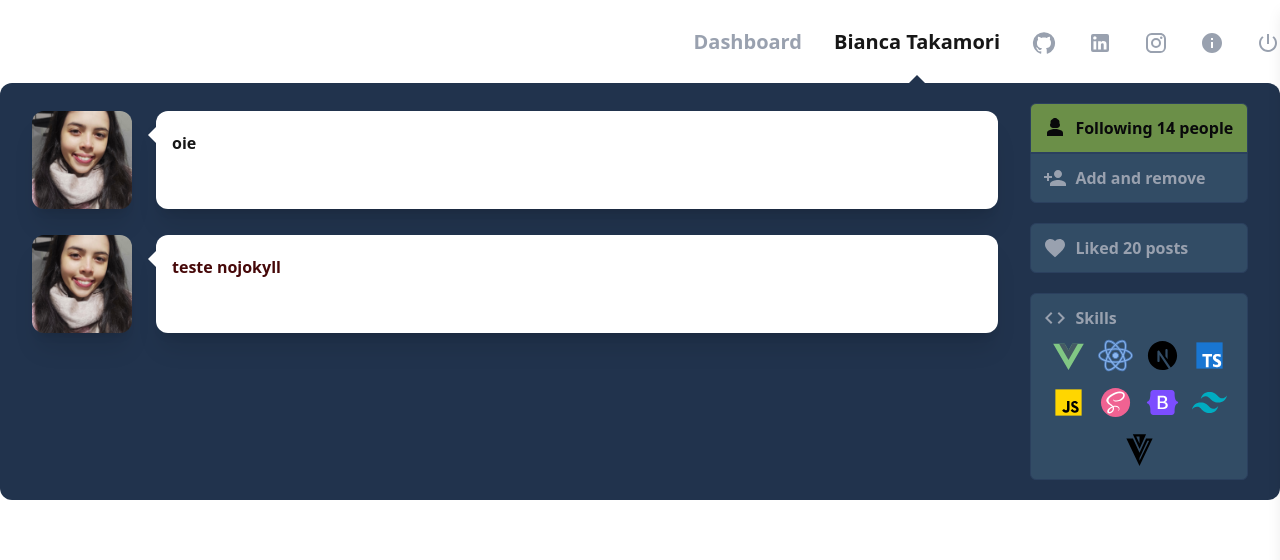
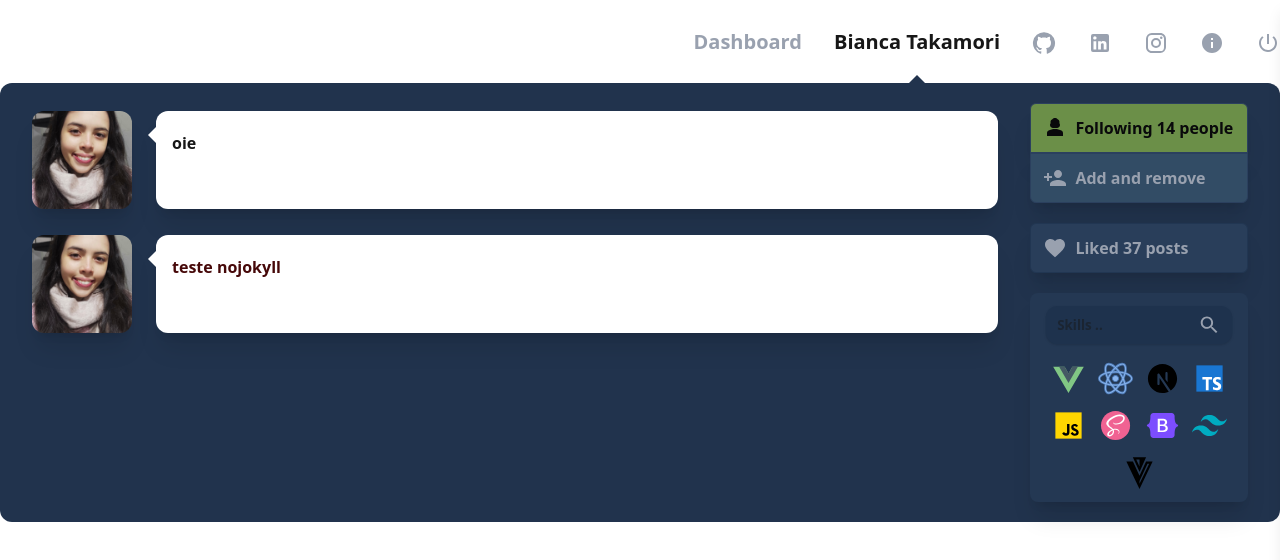
Before and after one commit to bitakamori/portfolio, a Next.js app: page /bianca in a window 1280 px wide. Shown: the top 560 px of the page. Built offline with nearby package versions, Linux system fonts and the light colour scheme.

Commit message:
add search

```diff
--- a/app/bianca/page.tsx
+++ b/app/bianca/page.tsx
@@ -1,17 +1,53 @@
 import { Post } from "@/app/components/post";
+import Image from "next/image";
 
 export default function Bianca() {
+  const tecs = [
+    { name: "Vue.js", src: "/vuejs.svg" },
+    { name: "React", src: "/react.svg" },
+    { name: "Next.js", src: "/nextjs.svg" },
+    { name: "Typescript", src: "/typescript.svg" },
+    { name: "Javascript", src: "/javascript.svg" },
+    { name: "Sass", src: "/sass.svg" },
+    { name: "Bootstrap", src: "/bootstrap.svg" },
+    { name: "Tailwind", src: "/tailwind.svg" },
+    { name: "Vuetify", src: "/vuetify.svg" },
+  ];
   return (
+    <>
+      <div className="hidden md:inline">
         <Post
           src="/eu.jpg"
           alt="Bianca Takamori"
           width={100}
           height={100}
           isPost={true}
+          nick="btakamori"
         >
           <div>
             <p className="text-red-950">teste nojokyll</p>
           </div>
         </Post>
+      </div>
+      <div className="md:hidden">
+        <Post
+          src="/eu.jpg"
+          alt="Bianca Takamori"
+          width={50}
+          height={50}
+          isPost={true}
+          nick="btakamori"
+        >
+          <p className="text-zinc-900 text-lg">Skills</p>
+          <div className="flex flex-wrap gap-3 justify-center mt-2 py-3">
+            {tecs.map((tec) => (
+              <div key={tec.src || tec.name}>
+                <Image src={tec.src} alt={tec.name} width="35" height="35" />
+              </div>
+            ))}
+          </div>
+        </Post>
+      </div>
+    </>
   );
 }
--- /dev/null
+++ b/app/components/icons.tsx
@@ -0,0 +1,44 @@
+import Link from "next/link";
+import InfoIcon from "@mui/icons-material/Info";
+import PowerSettingsNewIcon from "@mui/icons-material/PowerSettingsNew";
+import InstagramIcon from "@mui/icons-material/Instagram";
+import LinkedInIcon from "@mui/icons-material/LinkedIn";
+import GitHubIcon from "@mui/icons-material/GitHub";
+
+export default function Icons() {
+  return (
+    <>
+      <Link
+        href="https://github.com/bitakamori"
+        target="_blank"
+        rel="noopener noreferrer"
+      >
+        <GitHubIcon className="text-gray-400 hover:text-white transition" />
+      </Link>
+      <Link
+        href="https://www.linkedin.com/in/bianca-helena-takamori-ribeiro-877593268/"
+        target="_blank"
+        rel="noopener noreferrer"
+      >
+        <LinkedInIcon className="text-gray-400 hover:text-white transition" />
+      </Link>
+      <Link
+        href="https://www.instagram.com/bitakamori/"
+        target="_blank"
+        rel="noopener noreferrer"
+      >
+        <InstagramIcon className="text-gray-400 hover:text-white transition" />
+      </Link>
+      <Link href="">
+        <InfoIcon className="text-gray-400 hover:text-white transition" />
+      </Link>
+      <Link
+        href="https://www.tumblr.com/login?language=pt_BR"
+        target="_blank"
+        rel="noopener noreferrer"
+      >
+        <PowerSettingsNewIcon className="text-gray-400 hover:text-white transition" />
+      </Link>
+    </>
+  );
+}
--- a/app/components/infos.tsx
+++ b/app/components/infos.tsx
@@ -1,8 +1,9 @@
 import FavoriteIcon from "@mui/icons-material/Favorite";
 import PersonAddIcon from "@mui/icons-material/PersonAdd";
 import Person3Icon from "@mui/icons-material/Person3";
-import CodeIcon from "@mui/icons-material/Code";
+import SearchIcon from "@mui/icons-material/Search";
 import Image from "next/image";
+import Link from "next/link";
 
 export function Infos() {
   const tecs = [
@@ -19,25 +20,37 @@ export function Infos() {
   return (
     <div className="container mx-auto px-4 mt-5 lg:mt-0">
       <div className="mb-5">
-        <div className="bg-[#6b8f48] p-3 rounded-t-md border border-[#2b405e] flex items-start">
+        <div className="bg-[#6b8f48] p-3 rounded-t-md shadow-xl border border-[#2b405e] flex items-start">
           <Person3Icon className="text-zinc-950" />
           <p className="text-zinc-950 ml-2">Following 14 people</p>
         </div>
-        <div className="bg-[#324c65] p-3 rounded-b-md border border-[#2b405e] flex items-start">
+        <div className="bg-[#324c65] p-3 rounded-b-md shadow-xl border border-[#2b405e] flex items-start">
           <PersonAddIcon className="text-gray-400" />
           <p className="text-gray-400 ml-2">Add and remove</p>
         </div>
       </div>
-      <div className="bg-[#324c65] p-3 mb-5 rounded-md border border-[#2b405e] flex items-start">
+      <div className="bg-[#293e5a] p-3 mb-5 rounded-md shadow-xl border border-[#213652] flex items-start">
         <FavoriteIcon className="text-gray-400" />
-        <p className="text-gray-400 ml-2">Liked 20 posts</p>
+        <p className="text-gray-400 ml-2">
+          Liked{" "}
+          <Link
+            href="https://www.youtube.com/watch?v=d6iQrh2TK98&t=178s"
+            target="_blank"
+            rel="noopener noreferrer"
+          >
+            <span>37</span>
+          </Link>{" "}
+          posts
+        </p>
       </div>
-      <div className="bg-[#324c65] p-3 rounded-md border border-[#2b405e] flex flex-col gap-2">
-        <div className="flex items-center">
-          <CodeIcon className="text-gray-400" aria-hidden="true" />
-          <p className="ml-2 text-gray-400">Skills</p>
+      <div className="rounded-lg shadow-xl bg-[#243853]">
+        <div className="w-full flex justify-center pt-2">
+          <div className="w-[90%] flex justify-between text-sm px-3 py-2 bg-[#1e324d] rounded-xl shadow-sm scale-95 translate-y-1">
+            <input placeholder="Skills .." className="w-[50%]" />
+            <SearchIcon className="text-gray-400 w-[20%]" />
+          </div>
         </div>
-        <div className="flex flex-wrap gap-3 justify-center">
+        <div className="flex flex-wrap gap-3 justify-center mt-2 py-3">
           {tecs.map((tec) => (
             <div key={tec.src || tec.name}>
               <Image src={tec.src} alt={tec.name} width="35" height="35" />
--- a/app/components/post.tsx
+++ b/app/components/post.tsx
@@ -6,10 +6,19 @@ interface postProps {
   width: number;
   height: number;
   isPost: boolean;
+  nick?: string;
   children: React.ReactNode;
 }
 
-export function Post({ src, alt, width, height, isPost, children }: postProps) {
+export function Post({
+  src,
+  alt,
+  width,
+  height,
+  isPost,
+  nick,
+  children,
+}: postProps) {
   return (
     <>
       <div
@@ -28,15 +37,18 @@ export function Post({ src, alt, width, height, isPost, children }: postProps) {
         </div>
       </div>
       <div className="md:hidden">
-        <div className="flex items-center ">
+        <div className="flex items-center w-full pb-2 border-b-2 border-gray-300">
           <Image
-            src="/eu.jpg"
-            alt="Bianca Takamori"
-            width="50"
-            height="50"
-            className="flex-none rounded-sm shadow-xl"
+            src={src}
+            alt={alt}
+            width={width}
+            height={height}
+            className="flex-none rounded-xl shadow-xl"
           />
-          <p className="text-zinc-900 text-lg font-medium pl-3">btakamori</p>
+          <p className="text-zinc-900 text-lg font-medium pl-3">{nick}</p>
+        </div>
+        <div className="relative bg-[#ffffff] shadow-xl ml-6 px-4 py-5 flex-1 rounded-xl before:content-[''] before:absolute before:-left-2 before:top-4 before:w-0 before:h-0 before:border-t-8 before:border-b-8 before:border-r-8 before:border-t-transparent before:border-b-transparent before:border-r-white">
+          {children}
         </div>
       </div>
     </>
```
Also changed, not shown: app/layout.tsx (+8 -72 lines). Lines whose indentation alone changed are shown as unchanged.
